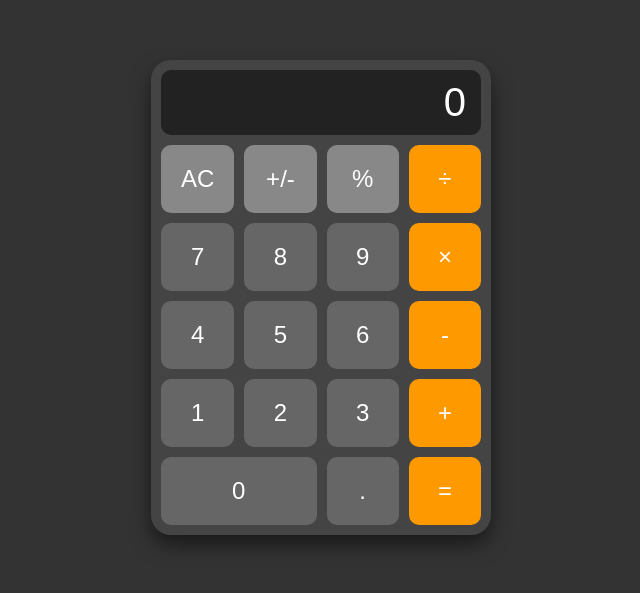
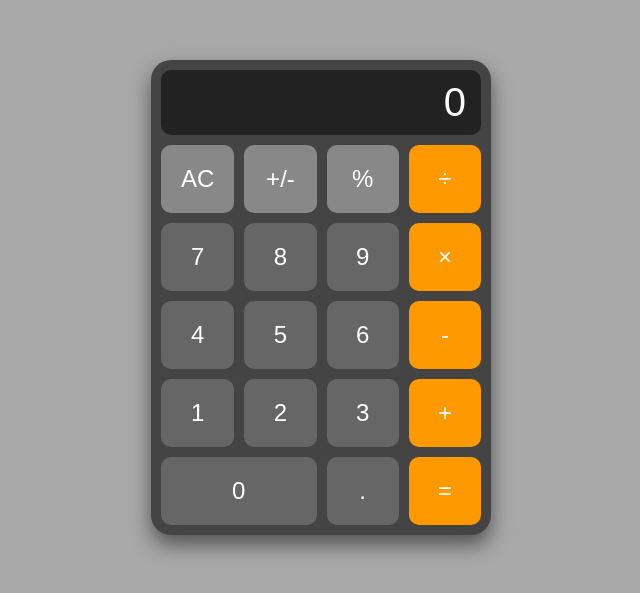
Before and after one commit to MilkiasWakgari/Assessment-3_Milkias_Wakgari_UGR_0422_15_SECTION3, a plain HTML site: page index.html in a window 1280 px wide. Shown: the part 103-696 px from the top of the page, without its empty margins (319-959 px from the left). Drawn offline with Linux system fonts and the light colour scheme.

Commit message:
Update style.css

```diff
--- a/css/style.css
+++ b/css/style.css
@@ -1,6 +1,6 @@
 body {
     font-family: Arial, sans-serif;
-    background-color: #333;
+    background-color: #a8a8a8;
     display: flex;
     justify-content: center;
     align-items: center;
```
